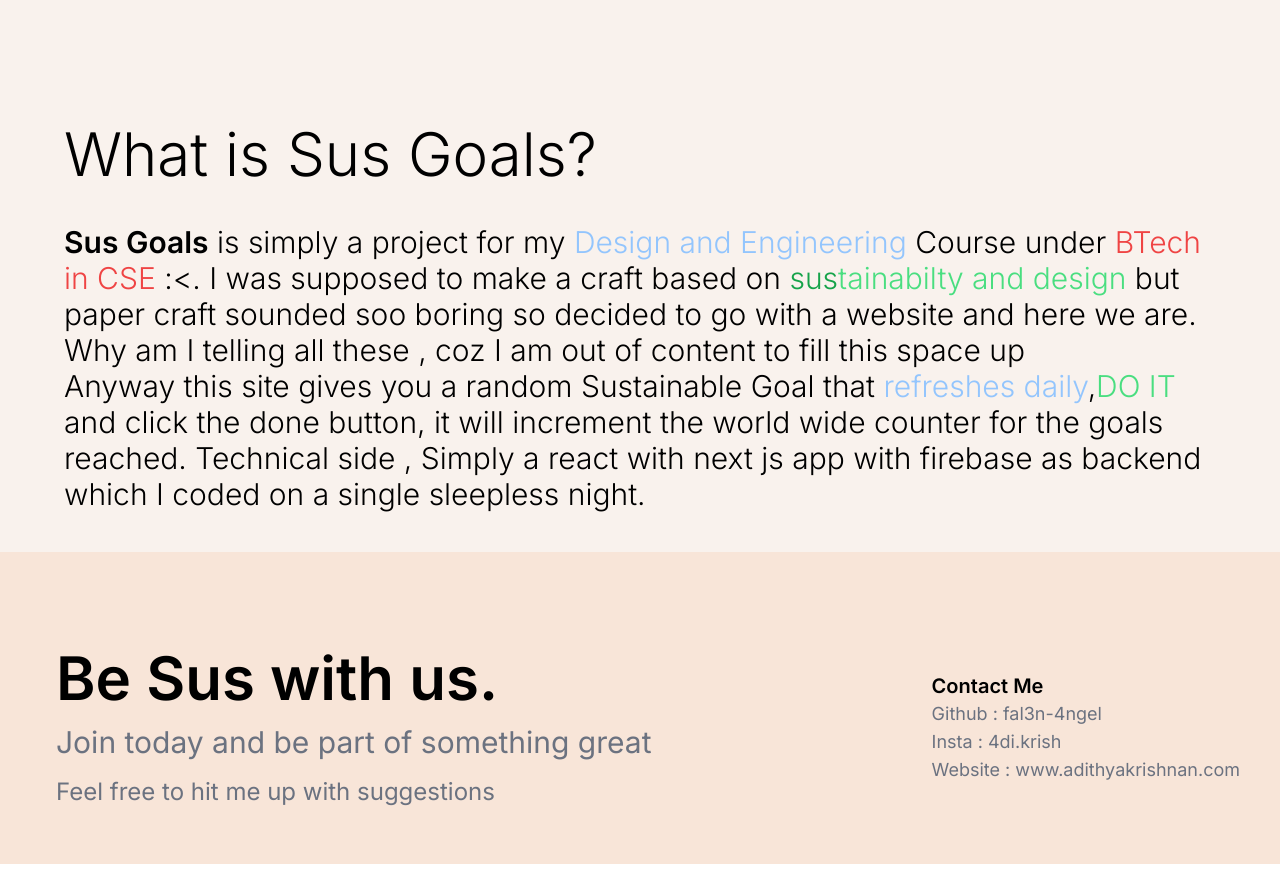
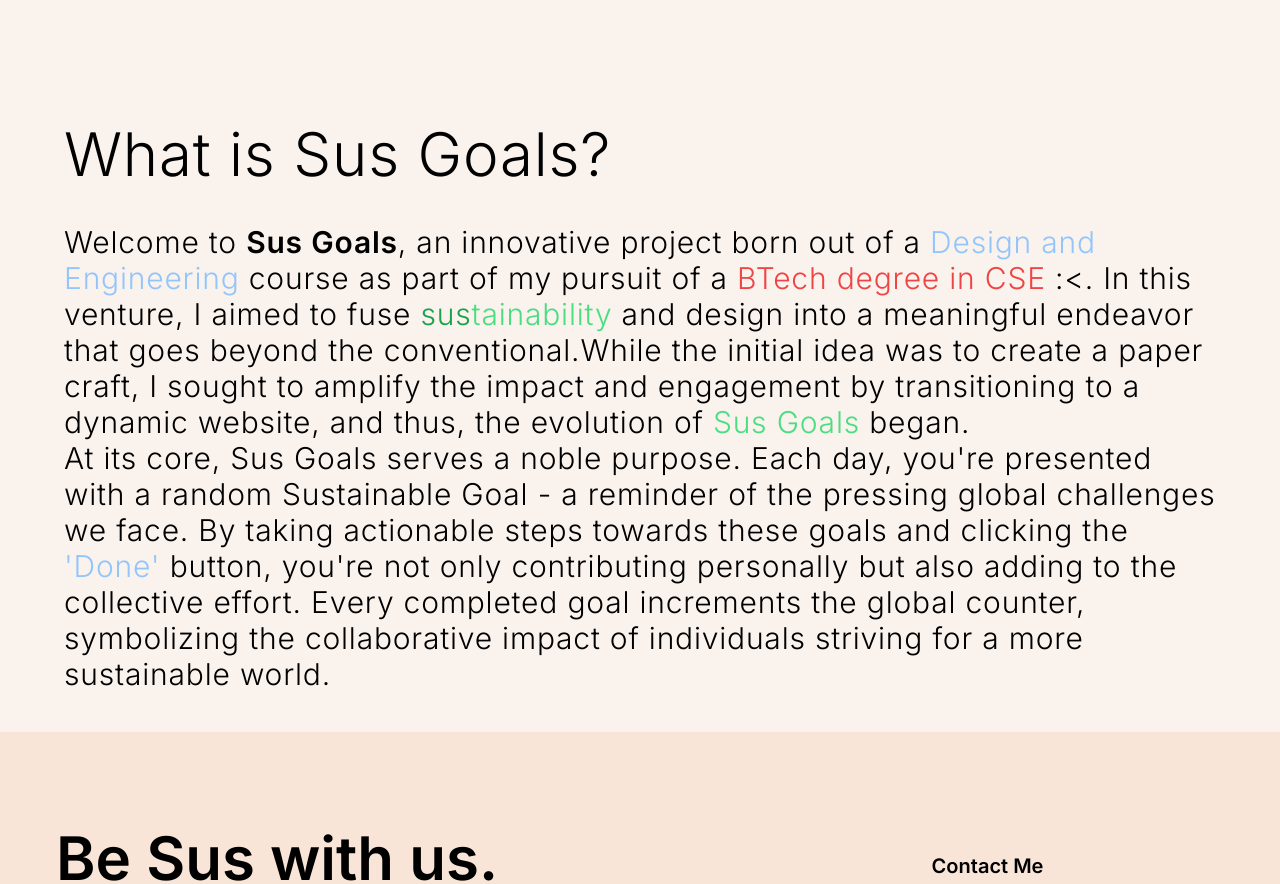
Before and after one commit to fal3n-4ngel/SusGoals, a Next.js app: page / in a window 1280 px wide. Shown: the part 1763-2647 px from the top of the page. Built offline with nearby package versions, Linux system fonts and the light colour scheme; no server answers; the database is empty.

Commit message:
update : content

```diff
--- a/package.json
+++ b/package.json
@@ -19,6 +19,7 @@
     "next": "13.4.6",
     "postcss": "8.4.24",
     "react": "18.2.0",
+    "react-countup": "^6.4.2",
     "react-dom": "18.2.0",
     "react-fast-marquee": "^1.6.0",
     "tailwindcss": "3.3.2",
--- a/src/app/page.tsx
+++ b/src/app/page.tsx
@@ -33,7 +33,6 @@ export default function Home() {
   return (
     <div className="bg-[#f8e5d8]">
       <head>
-
         <link rel="icon" href="/favicon.svg" sizes="any" />
       </head>
       <main className="flex min-h-full w-full overflow-x-hidden flex-col items-start justify-between bg-[#F9F2ED] text-black transition-all">
@@ -77,17 +76,14 @@ export default function Home() {
           <div className="flex flex-col">
             <div className="md:w-[75%] px-[2%] pt-[200px] md:pt-[17%] text-5xl md:text-9xl text-ellipsis font-light leading-relaxed transition-all ">
               Unleash Your Inner <br />{" "}
-              <span className="font-medium">Eco-Ninja</span>, <br/>One Dubious
-              Adventure at a Time!
+              <span className="font-medium">Eco-Ninja</span>, <br />
+              One Dubious Adventure at a Time!
             </div>
           </div>
-
         </div>
-        <Marquee
-
-        className="my-5 md:h-[16rem] h-[12rem] md:text-[250px] text-[180px] overflow-hidden font-light text-blue-400"
-      >
-      |<span className="text-blue-500"> Sus</span>tainble | Environmental awareness | Eco-conscious
+        <Marquee className="my-5 md:h-[16rem] h-[12rem] md:text-[250px] text-[180px] overflow-hidden font-light text-blue-400">
+          |<span className="text-blue-500"> Sus</span>tainble | Environmental
+          awareness | Eco-conscious
         </Marquee>
         <div
           id="about"
@@ -96,34 +92,33 @@ export default function Home() {
         >
           <div className="my-10 text bg-black "></div>
           <WorldCount />
-          <div className="mt-[100px] w-[90%] mx-auto">
+          <div className="mt-[100px] w-[90%] mx-auto leading-relaxed tracking-wider">
             <div className="text-6xl  font-light my-10">What is Sus Goals?</div>
             <div className="text-2xl md:text-3xl font-light h-full ">
-              <span className="font-semibold">Sus Goals</span> is simply a
-              project for my{" "}
-              <span className="text-blue-300">Design and Engineering</span>{" "}
-              Course under <span className="text-red-500">BTech in CSE</span>{" "}
-              :&lt;. I was supposed to make a craft based on{" "}
-              <span className="text-green-400">
-                <span className="text-green-600">sus</span>tainabilty and design
-              </span>{" "}
-              but paper craft sounded soo boring so decided to go with a website
-              and here we are. Why am I telling all these , coz I am out of
-              content to fill this space up
+              Welcome to <span className="font-semibold">Sus Goals</span>, an
+              innovative project born out of a
+              <span className="text-blue-300"> Design and Engineering </span>
+              course as part of my pursuit of a
+              <span className="text-red-500"> BTech degree in CSE </span> :&lt;. In this
+              venture, I aimed to fuse <span className="text-green-400"><span className="text-green-600">sus</span>tainability</span> and design into a
+              meaningful endeavor that goes beyond the conventional.While the
+              initial idea was to create a paper craft, I sought to amplify the
+              impact and engagement by transitioning to a dynamic website, and
+              thus, the evolution of <span className="text-green-400">Sus Goals</span> began.
             </div>
             <div className="text-2xl md:text-3xl font-light ">
-              {" "}
-              Anyway this site gives you a random Sustainable Goal that{" "}
-              <span className="text-blue-300">refreshes daily</span>,
-              <span className="text-green-400">DO IT</span> and click the done
-              button, it will increment the world wide counter for the goals
-              reached. Technical side , Simply a react with next js app with
-              firebase as backend which I coded on a single sleepless night.
+              At its core, Sus Goals serves a noble purpose. Each day,
+              you&apos;re presented with a random Sustainable Goal - a reminder
+              of the pressing global challenges we face. By taking actionable
+              steps towards these goals and clicking the <span className="text-blue-300"> &apos;Done&apos; </span>
+              button, you&apos;re not only contributing personally but also
+              adding to the collective effort. Every completed goal increments
+              the global counter, symbolizing the collaborative impact of
+              individuals striving for a more sustainable world.
+            </div>
+
           </div>
         </div>
-        </div>
-
-
       </main>
       <footer
         ref={contactRef}
--- a/src/components/WorldCount/WorldCount.tsx
+++ b/src/components/WorldCount/WorldCount.tsx
@@ -4,6 +4,8 @@ import { initializeApp } from "firebase/app";
 import { getAnalytics } from "firebase/analytics";
 import { error } from "console";
 import firebase from "firebase/app";
+import CountUp from 'react-countup';
+
 import {
   getFirestore,
   collection,
@@ -242,8 +244,8 @@ function WorldCount() {
           </div>
           <div className=" w-[50%]  items-center mx-auto ">
             <div className="text-[150px] md:text-center text-ellipsis  mx-auto md:p-0 p-3 mt-10">
-              {" "}
-              {countValue}
+            <CountUp start={0} end={countValue} duration={2} separator="," />
+
             </div>
             {!done && (
               <div className=" md:text-center text-ellipsis text-3xl md:text-4xl  mx-auto font-light  md:p-5">
```
Also changed, not shown: 1 other file (tests, documents, lock files or other folders). Lines whose indentation alone changed are shown as unchanged.
